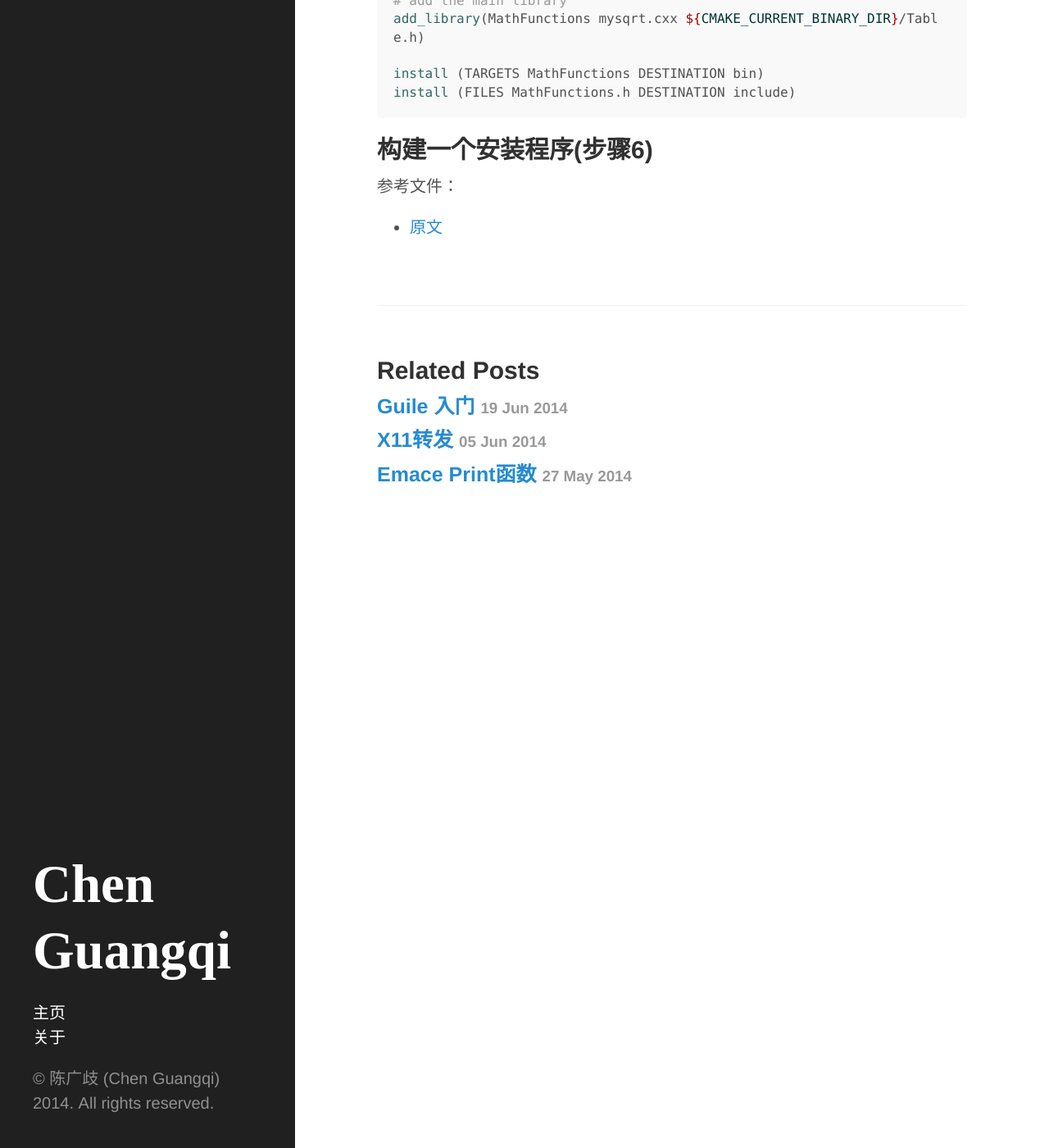
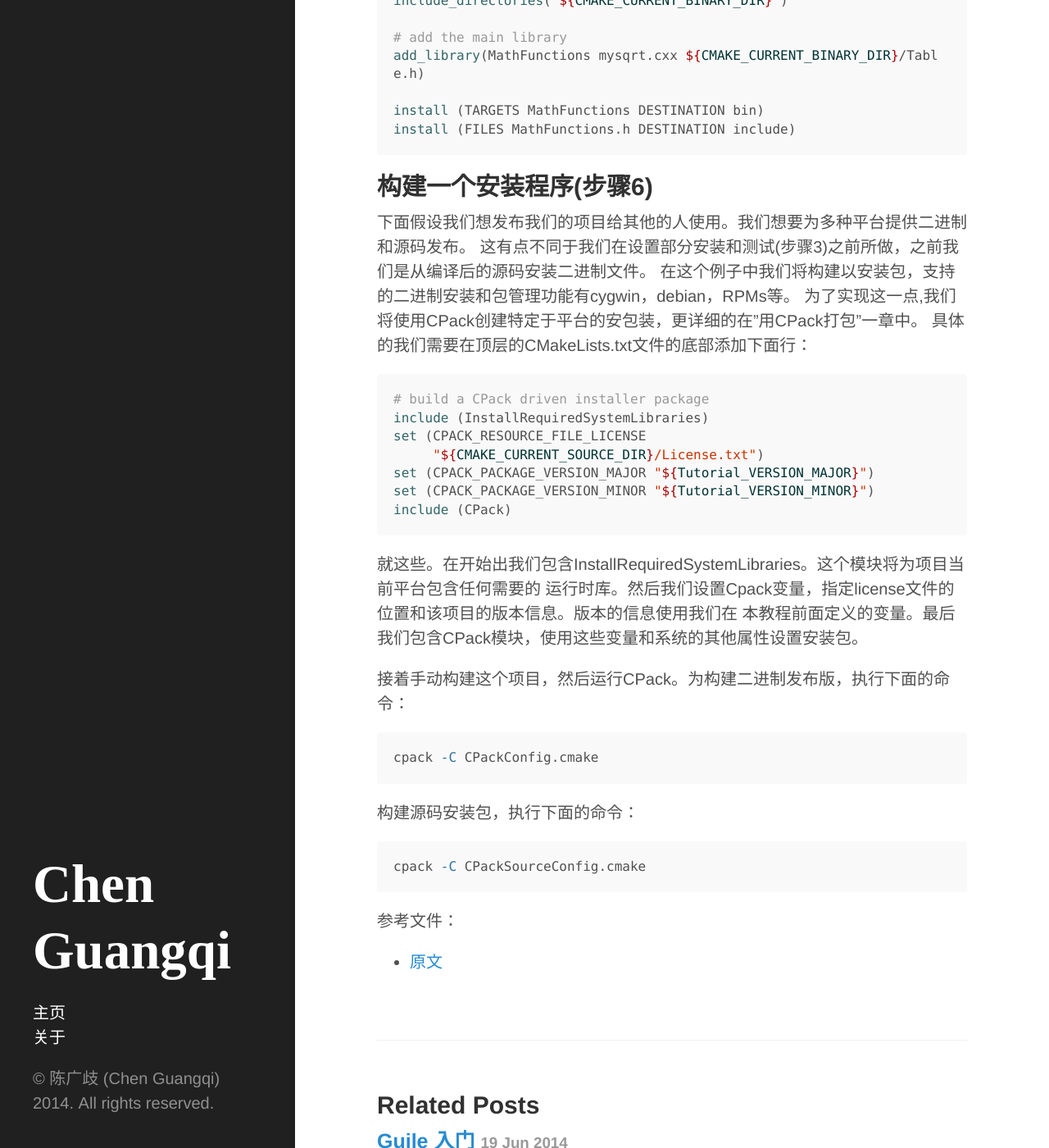
Before and after one commit to chenguangqi/chenguangqi.github.io, a Jekyll site: the page built from _posts/2014-07-31-CMake-Tutorial.md, in a window 1280 px wide and 1400 px high, scrolled down 12052 px. Shown: the whole window at 82% size. Built offline with Jekyll 4.4.1, drawn with Linux system fonts in a browser that asks for light colours; Markdown is read by kramdown in place of the engine named in the settings.

Commit message:
Update 2014-07-31-CMake-Tutorial.md

````diff
--- a/_posts/2014-07-31-CMake-Tutorial.md
+++ b/_posts/2014-07-31-CMake-Tutorial.md
@@ -500,6 +502,38 @@ install (FILES MathFunctions.h DESTINATION include)
 
 ## 构建一个安装程序(步骤6)
 
+下面假设我们想发布我们的项目给其他的人使用。我们想要为多种平台提供二进制和源码发布。
+这有点不同于我们在设置部分安装和测试(步骤3)之前所做，之前我们是从编译后的源码安装二进制文件。
+在这个例子中我们将构建以安装包，支持的二进制安装和包管理功能有cygwin，debian，RPMs等。
+为了实现这一点,我们将使用CPack创建特定于平台的安包装，更详细的在"用CPack打包"一章中。
+具体的我们需要在顶层的CMakeLists.txt文件的底部添加下面行：
+
+```cmake
+# build a CPack driven installer package
+include (InstallRequiredSystemLibraries)
+set (CPACK_RESOURCE_FILE_LICENSE
+     "${CMAKE_CURRENT_SOURCE_DIR}/License.txt")
+set (CPACK_PACKAGE_VERSION_MAJOR "${Tutorial_VERSION_MAJOR}")
+set (CPACK_PACKAGE_VERSION_MINOR "${Tutorial_VERSION_MINOR}")
+include (CPack)
+```
+
+就这些。在开始出我们包含InstallRequiredSystemLibraries。这个模块将为项目当前平台包含任何需要的
+运行时库。然后我们设置Cpack变量，指定license文件的位置和该项目的版本信息。版本的信息使用我们在
+本教程前面定义的变量。最后我们包含CPack模块，使用这些变量和系统的其他属性设置安装包。
+
+接着手动构建这个项目，然后运行CPack。为构建二进制发布版，执行下面的命令：
+
+```bash
+cpack -C CPackConfig.cmake
+```
+
+构建源码安装包，执行下面的命令：
+
+```bash
+cpack -C CPackSourceConfig.cmake
+```
+
 
 参考文件：
 
````
Also changed, not shown: other parts of _posts/2014-07-31-CMake-Tutorial.md (+2 -0 lines).
